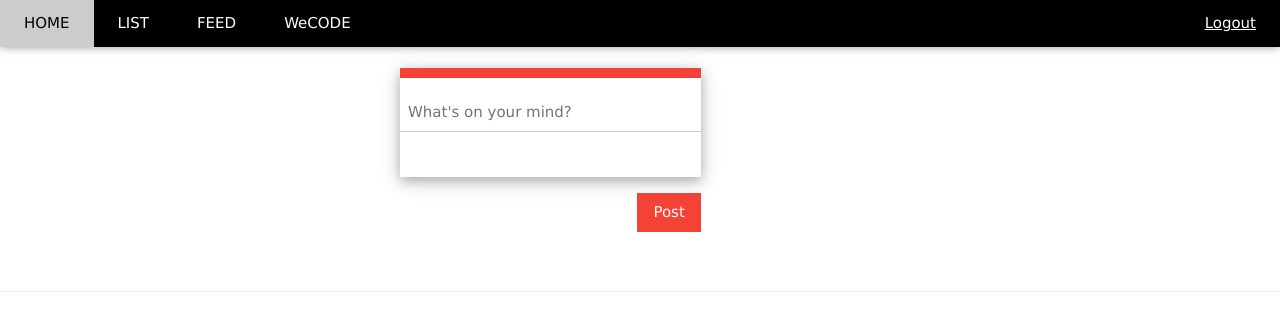
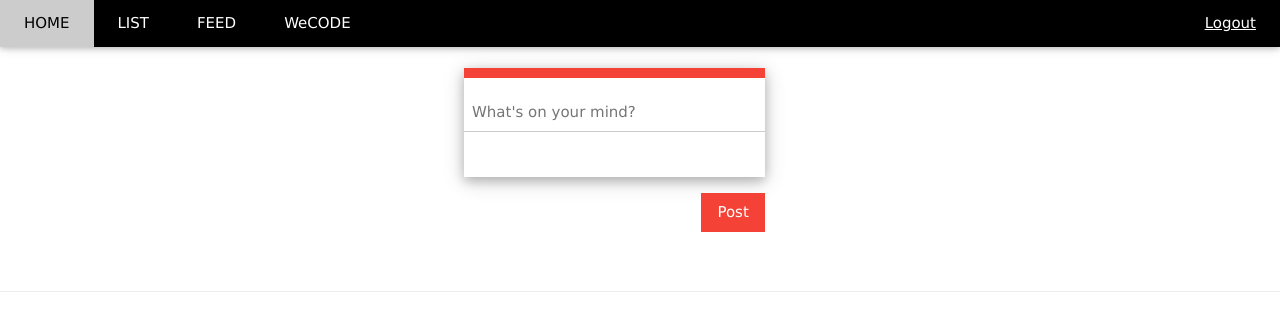
Before and after one commit to MoeAssaf/chillipeppers, a Flask app: template templates/feed.html in a window 1280 px wide. Shown: the top 331 px of the page. Run offline with Flask 2, Linux system fonts and the light colour scheme; the template is opened without the code that fills it, so the values that code supplies are empty; some web fonts are replaced.

Commit message:
added a position

```diff
--- a/templates/feed.html
+++ b/templates/feed.html
@@ -1,7 +1,7 @@
 {% extends "index.html" %}
 {% block body %}
 <br><br>
-<div class="w3-container" style="background-color:white;height:100%;width:26%;margin-left:30%">
+<div class="w3-container" style="background-color:white;height:100%;width:26%;margin-left:35%">
 <form action="/feed"method="POST">
  <br>
   <div class="w3-card-4" style="width:100%">
@@ -23,7 +23,7 @@
   <hr>
   <br>
 {%for person in posts%}
-<div class="w3-card-4 ,w3-margin-bottom" style="width:26%;margin-left:30%;">
+<div class="w3-card-4 ,w3-margin-bottom" style="width:26%;margin-left:35%;">
     <header class="w3-container w3-red">
       <h3>{{person.username}}</h2>
     </header>
```
